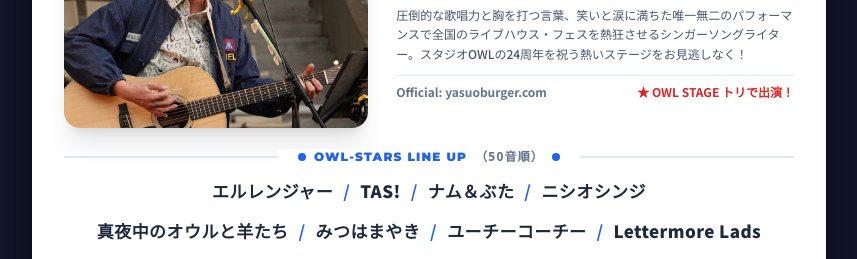
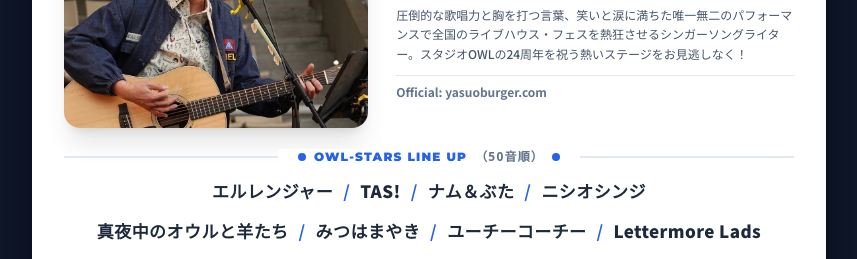
Before and after one commit to yuutasv-maker/webgames, a plain HTML site: page apps/owlstarsfes2026/flyer_mockup.html in a window 1280 px wide. Shown: the part 728-987 px from the top of the page, without its empty margins (211-1068 px from the left). Drawn offline with nearby package versions, Linux system fonts and the light colour scheme.

Commit message:
style(flyer): remove tori label from guest section

```diff
--- a/apps/owlstarsfes2026/flyer_mockup.html
+++ b/apps/owlstarsfes2026/flyer_mockup.html
@@ -122,9 +122,8 @@
             圧倒的な歌唱力と胸を打つ言葉、笑いと涙に満ちた唯一無二のパフォーマンスで全国のライブハウス・フェスを熱狂させるシンガーソングライター。スタジオOWLの24周年を祝う熱いステージをお見逃しなく！
           </p>
 
-          <div class="pt-2 border-t border-slate-200 flex items-center justify-between text-xs font-bold text-slate-500">
+          <div class="pt-2 border-t border-slate-200 text-xs font-bold text-slate-500">
             <span>Official: yasuoburger.com</span>
-            <span class="text-red-600 font-bold">★ OWL STAGE トリで出演！</span>
           </div>
         </div>
       </div>
```
